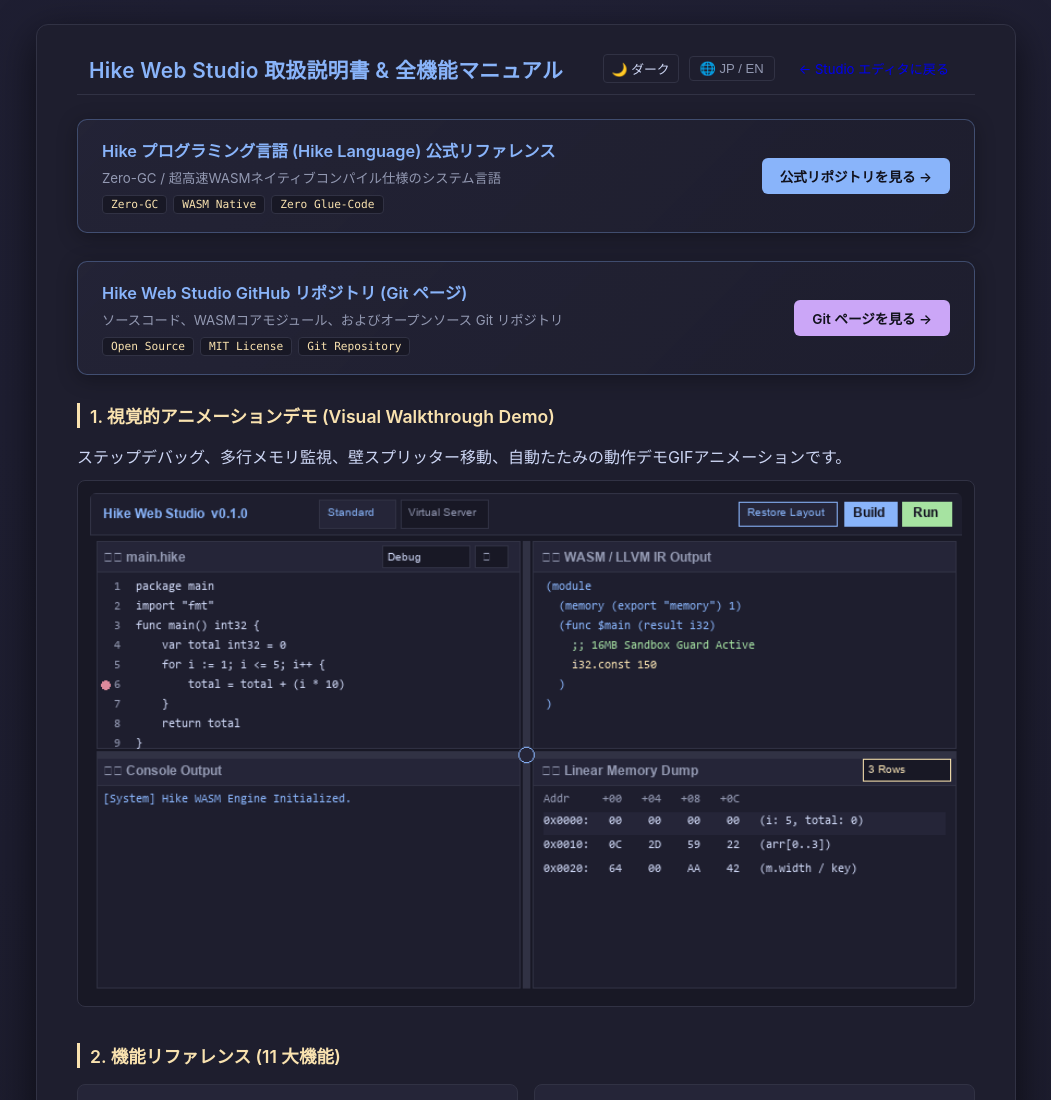
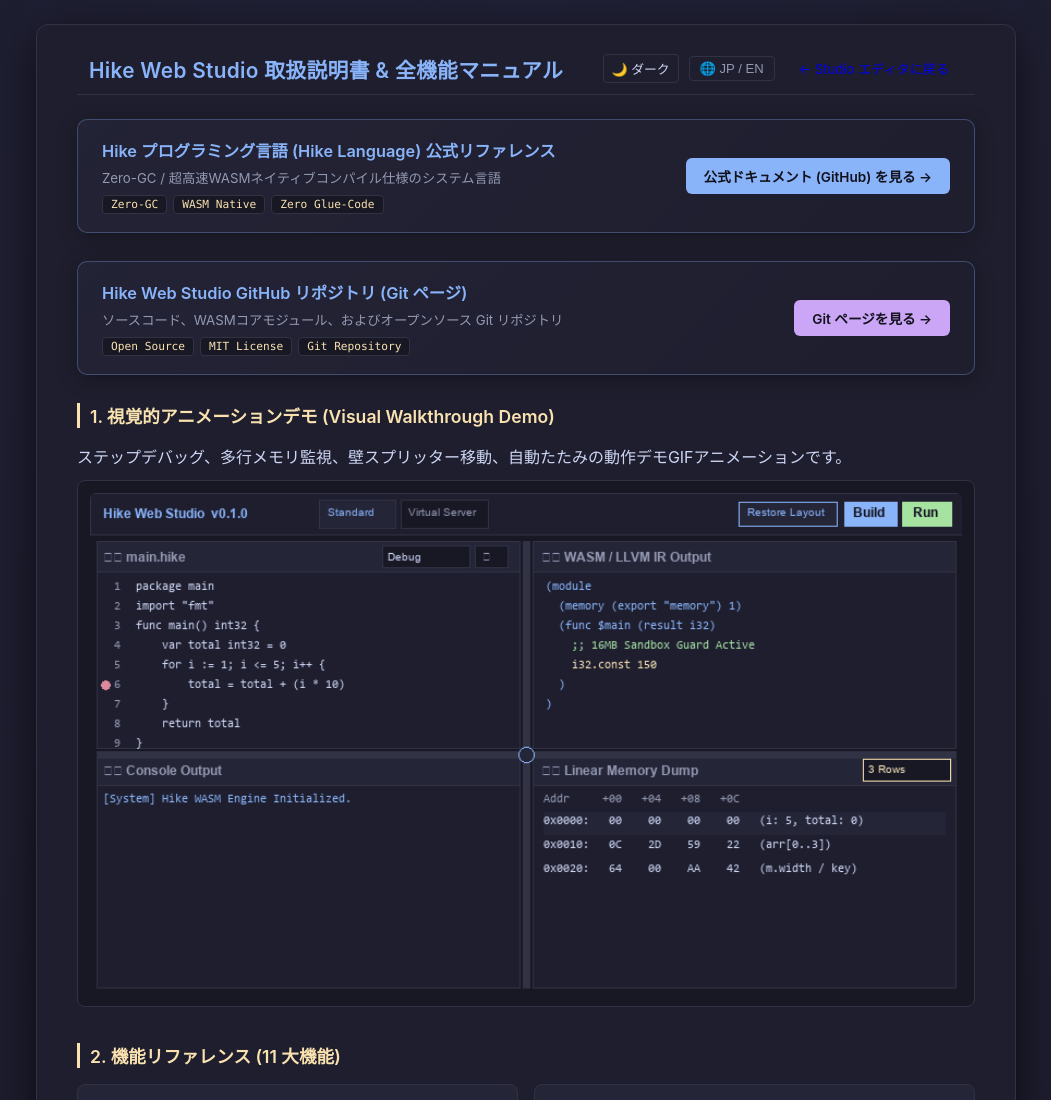
Before and after one commit to Kinoshita-Keita3/hike-web-studio, a website: page manual.html in a window 1280 px wide. Shown: the top 1100 px of the page, without its empty margins (114-1165 px from the left). Drawn offline with Linux system fonts and the light colour scheme.

Commit message:
fix: Update official documentation link to https://github.com/kanryu/hike-lang

```diff
--- a/manual.html
+++ b/manual.html
@@ -289,7 +289,7 @@
         </div>
       </div>
       <div>
-        <a href="https://github.com/kanryu/hike-lang" target="_blank" rel="noopener noreferrer" class="modern-btn-link" data-i18n="hike_card_btn">公式リポジトリを見る →</a>
+        <a href="https://github.com/kanryu/hike-lang" target="_blank" rel="noopener noreferrer" class="modern-btn-link" data-i18n="hike_card_btn">公式ドキュメント (GitHub) を見る →</a>
       </div>
     </div>
 
@@ -430,7 +430,7 @@
         btn_back: "← Studio エディタに戻る",
         hike_card_title: "Hike プログラミング言語 (Hike Language) 公式リファレンス",
         hike_card_desc: "Zero-GC / 超高速WASMネイティブコンパイル仕様のシステム言語",
-        hike_card_btn: "公式ドキュメントを見る →",
+        hike_card_btn: "公式ドキュメント (GitHub) を見る →",
         git_card_title: "📦 Hike Web Studio GitHub リポジトリ (Git ページ)",
         git_card_desc: "ソースコード、WASMコアモジュール、およびオープンソース Git リポジトリ",
         git_card_btn: "Git ページを見る →",
```
